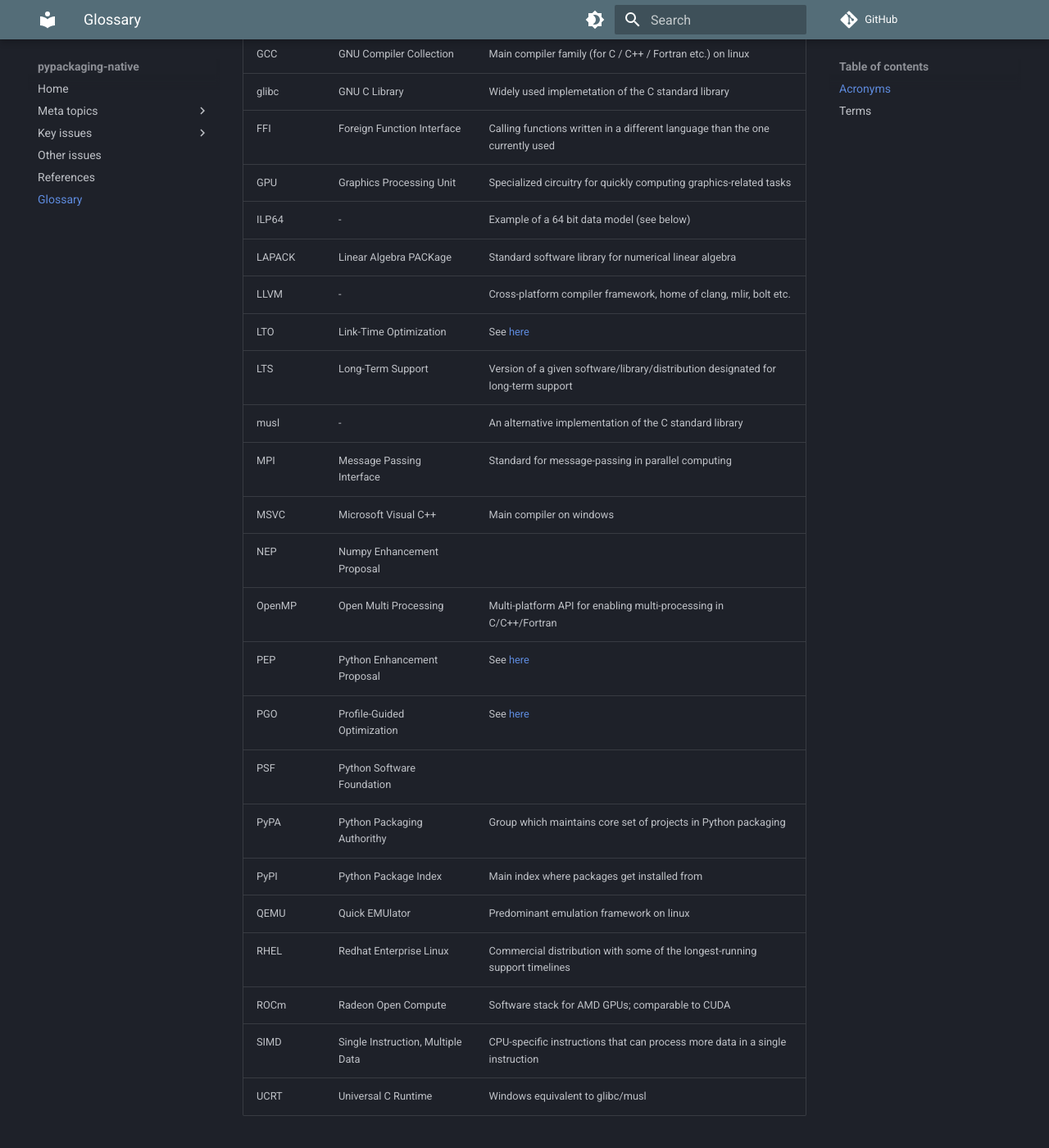
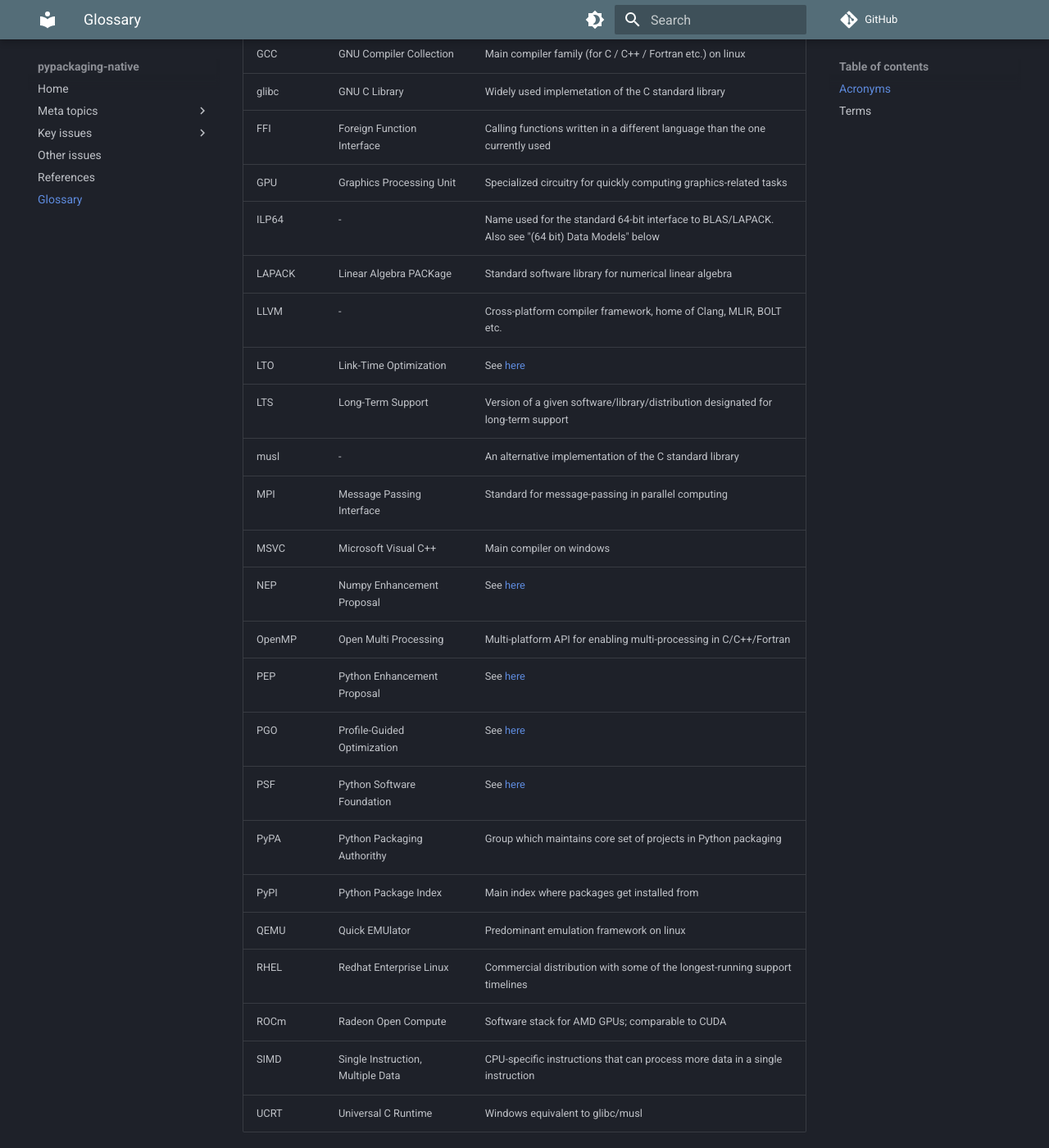
Before and after one commit to pypackaging-native/pypackaging-native, an MkDocs documentation site: the page built from docs/glossary.md, in a window 1280 px wide and 1400 px high, scrolled down 740 px. Shown: the whole window at 82% size. Built offline with MkDocs 1.6.1 and Material for MkDocs 9.7.7, drawn with Linux system fonts in a browser that asks for light colours; comment, search, counter and statistics services are not loaded; some of the changed text lies outside the part shown.

Commit message:
incorporate review feedback

```diff
--- a/docs/glossary.md
+++ b/docs/glossary.md
@@ -16,19 +16,19 @@
 | glibc | GNU C Library | Widely used implemetation of the C standard library |
 | FFI | Foreign Function Interface | Calling functions written in a different language than the one currently used |
 | GPU | Graphics Processing Unit | Specialized circuitry for quickly computing graphics-related tasks |
-| ILP64 | - | Example of a 64 bit data model (see below) |
+| ILP64 | - | Name used for the standard 64-bit interface to BLAS/LAPACK. Also see "(64 bit) Data Models" below |
 | LAPACK | Linear Algebra PACKage | Standard software library for numerical linear algebra |
-| LLVM | - | Cross-platform compiler framework, home of clang, mlir, bolt etc. |
+| LLVM | - | Cross-platform compiler framework, home of Clang, MLIR, BOLT etc. |
 | LTO | Link-Time Optimization | See [here](./background/compilation_concepts.md)|
 | LTS | Long-Term Support | Version of a given software/library/distribution designated for long-term support |
 | musl | - | An alternative implementation of the C standard library |
 | MPI | Message Passing Interface | Standard for message-passing in parallel computing |
 | MSVC | Microsoft Visual C++ | Main compiler on windows |
-| NEP | Numpy Enhancement Proposal | |
+| NEP | Numpy Enhancement Proposal | See [here](https://numpy.org/neps/) |
 | OpenMP | Open Multi Processing | Multi-platform API for enabling multi-processing in C/C++/Fortran |
 | PEP | Python Enhancement Proposal | See [here](https://peps.python.org/pep-0000/) |
 | PGO | Profile-Guided Optimization | See [here](./background/compilation_concepts.md)|
-| PSF | Python Software Foundation | |
+| PSF | Python Software Foundation | See [here](https://www.python.org/psf-landing/) |
 | PyPA | Python Packaging Authorithy | Group which maintains core set of projects in Python packaging |
 | PyPI | Python Package Index | Main index where packages get installed from |
 | QEMU | Quick EMUlator | Predominant emulation framework on linux |
```
Also changed, not shown: other parts of docs/glossary.md (+1 -3 lines).
